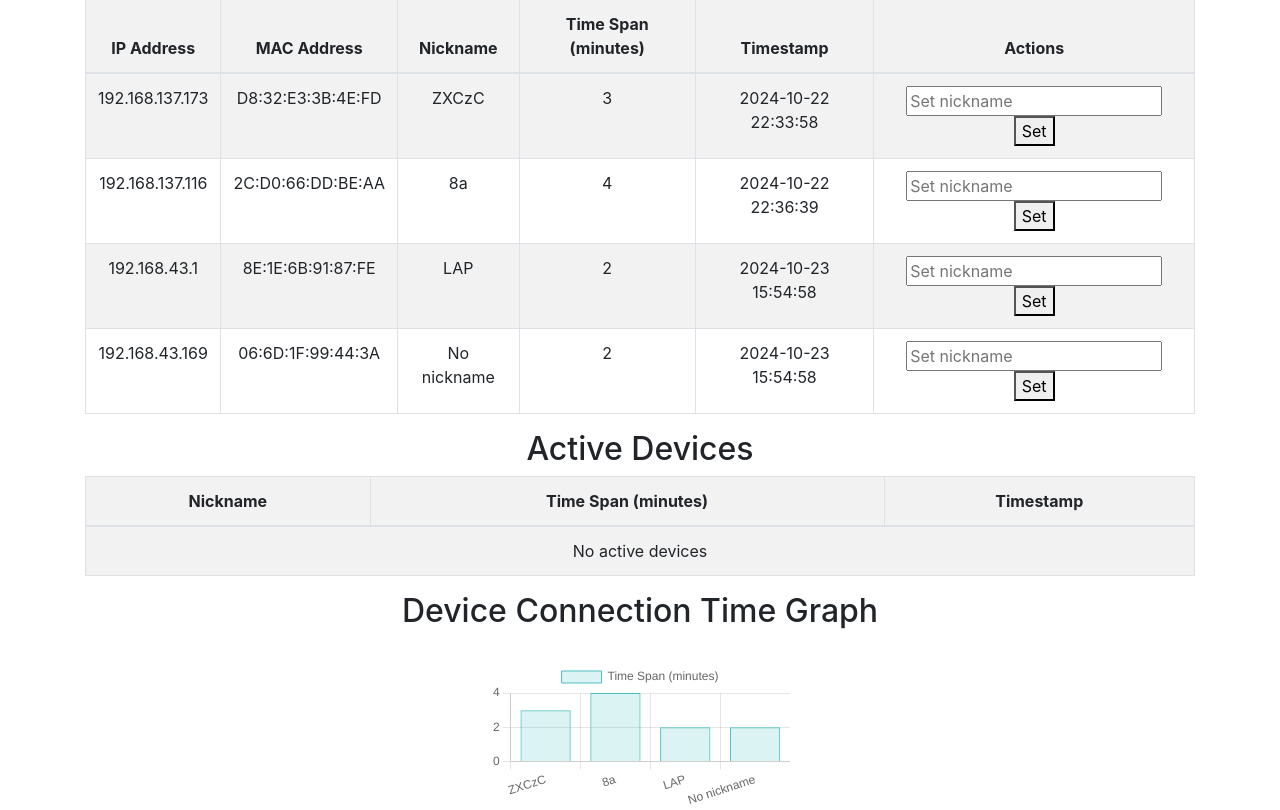
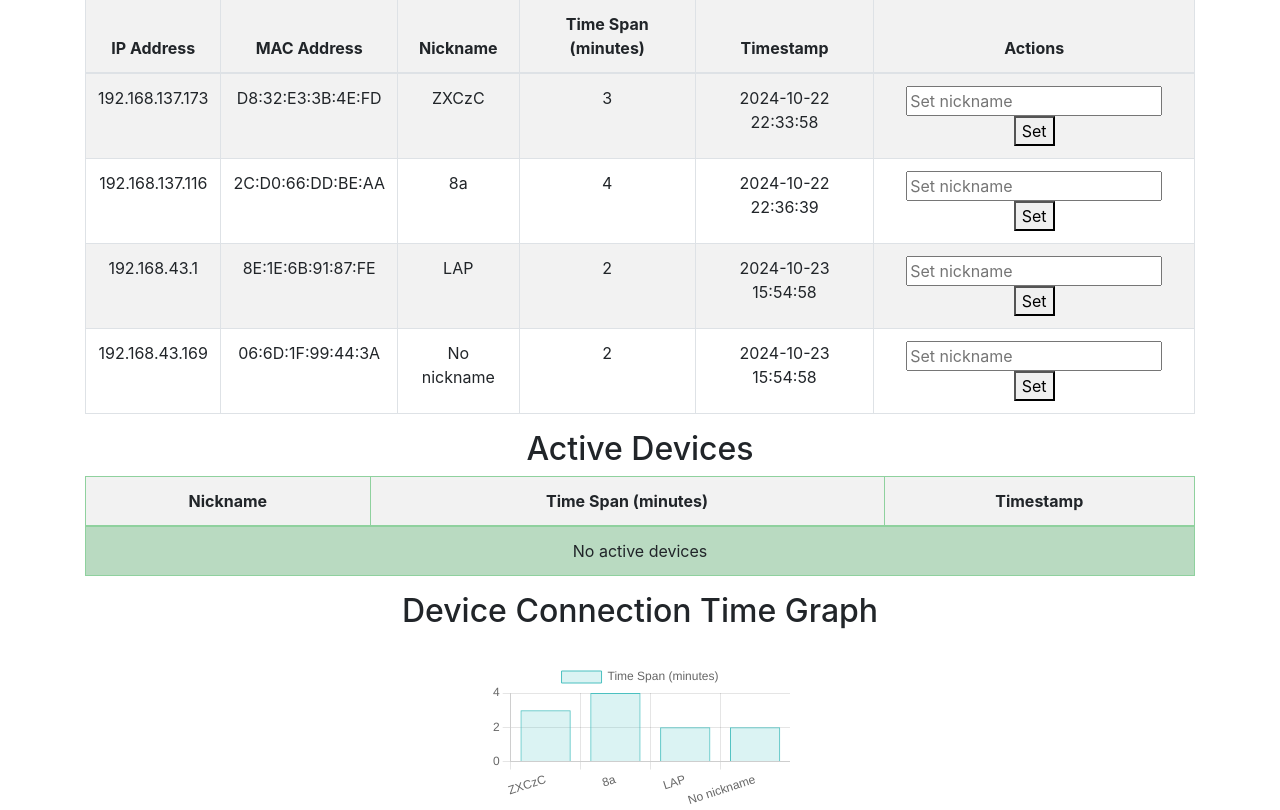
Before and after one commit to Elanngo-Madheswaran/myCN, a Flask app: page / in a window 1280 px wide. Shown: the part 77-887 px from the top of the page. Run offline with Flask 3, Linux system fonts and the light colour scheme; data comes from the database, SQL or seed files in the repository; both versions use the stored data as it was after the commit; some libraries are stand-ins or nearby versions.

Commit message:
finisihed

```diff
--- a/main.py
+++ b/main.py
@@ -105,7 +105,7 @@ def index():
     return render_template('index.html', data=data)
 
 def run_nmap():
-    result = subprocess.run(['nmap', '-sn', '192.168.137.0/24'], capture_output=True, text=True, shell=True)
+    result = subprocess.run(['nmap', '-sn', '192.168.43.0/24'], capture_output=True, text=True, shell=True)
     return result.stdout
 
 def parse_nmap_output(output):
--- a/templates/index.html
+++ b/templates/index.html
@@ -62,7 +62,7 @@
 
     <div class="container">
         <h2 class="text-center">Active Devices</h2>
-        <table class="table table-striped table-bordered">
+        <table class="table table-success table-striped table-bordered">
             <thead>
                 <tr>
                     <th>Nickname</th>
```
Also changed, not shown: ip_log.db.
